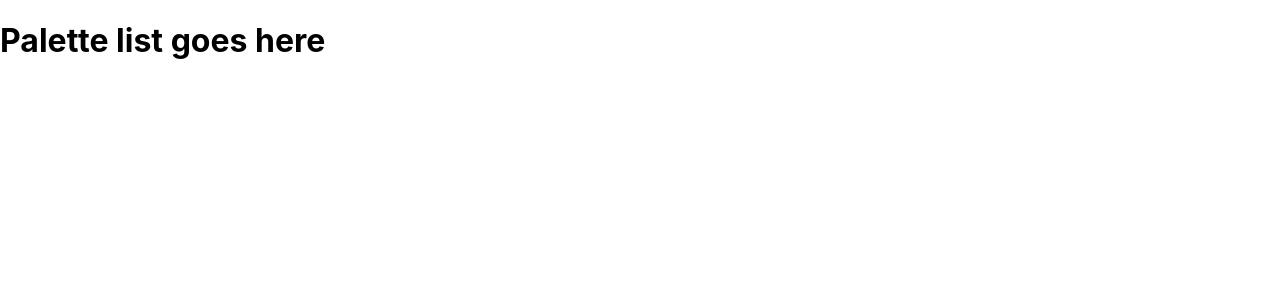
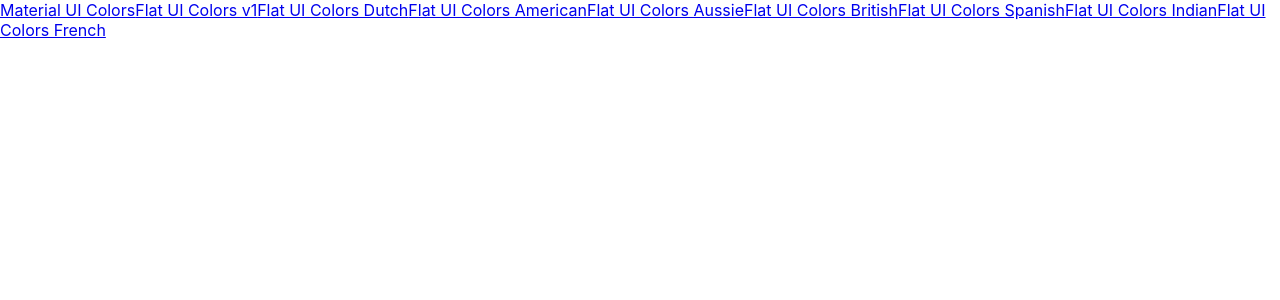
Before and after one commit to KaushikShivam/Colourly, a React (Create React App) app in the folder client/: page / in a window 1280 px wide. Shown: the top 300 px of the page. Built offline with nearby package versions, Linux system fonts and the light colour scheme.

Commit message:
Create paletteList with links

```diff
--- a/client/src/App.js
+++ b/client/src/App.js
@@ -2,6 +2,7 @@ import React from 'react';
 import { Route, Switch } from 'react-router-dom';
 
 import Palette from './components/Palette';
+import PaletteList from './components/PaletteList';
 import seedColors from './seedColors';
 import { generatePalette } from './helpers/colorHelpers';
 
@@ -11,7 +12,11 @@ const App = () => {
 
   return (
     <Switch>
-      <Route exact path="/" render={() => <h1>Palette list goes here</h1>} />
+      <Route
+        exact
+        path="/"
+        render={() => <PaletteList palettes={seedColors} />}
+      />
       <Route
         exact
         path="/palette/:id"
--- a/client/src/components/Navbar.jsx
+++ b/client/src/components/Navbar.jsx
@@ -1,5 +1,6 @@
 import React, { useState } from 'react';
 import Slider from 'rc-slider';
+import { Link } from 'react-router-dom';
 
 import Select from '@material-ui/core/Select';
 import MenuItem from '@material-ui/core/MenuItem';
@@ -25,7 +26,7 @@ const Navbar = ({ level, changeLevel, handleChange }) => {
   return (
     <header className="Navbar">
       <div className="logo">
-        <a href="#">Colourly</a>
+        <Link to="/">Colourly</Link>
       </div>
       <div className="slider-container">
         <span>Level: {level}</span>
--- /dev/null
+++ b/client/src/components/PaletteList.js
@@ -0,0 +1,14 @@
+import React from 'react';
+import { Link } from 'react-router-dom';
+
+const PaletteList = ({ palettes }) => {
+  return (
+    <div>
+      {palettes.map(palette => (
+        <Link to={`/palette/${palette.id}`}>{palette.paletteName}</Link>
+      ))}
+    </div>
+  );
+};
+
+export default PaletteList;
```
